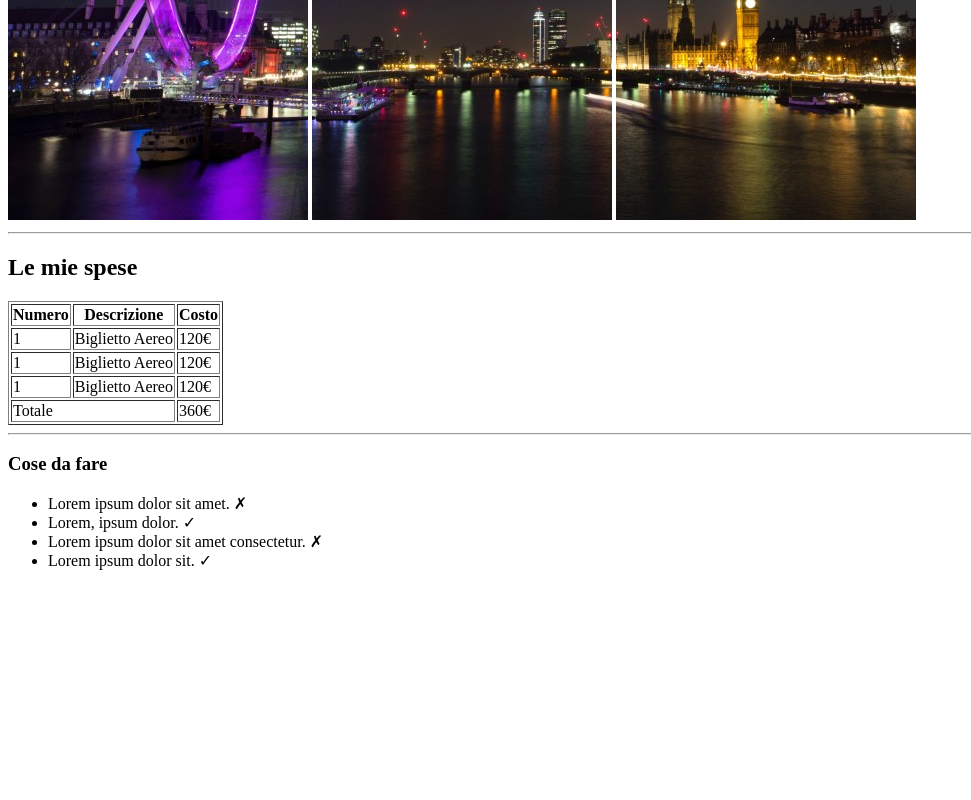
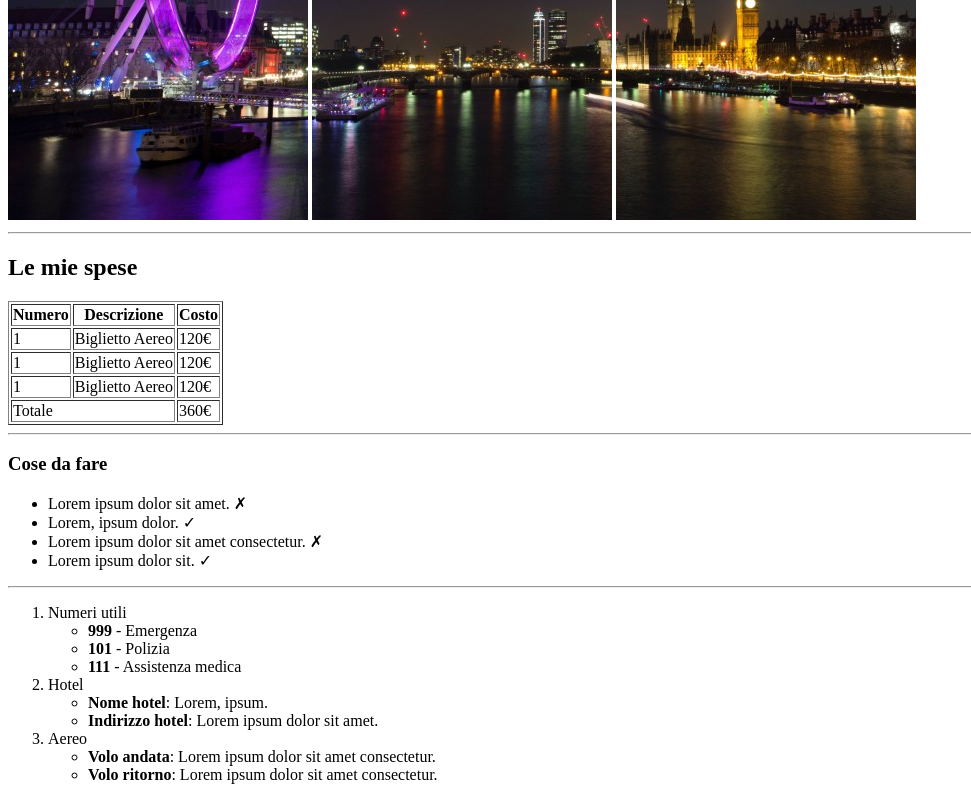
Before and after one commit to TizianoN/117-london-trip, a plain HTML site: page index.html in a window 1280 px wide. Shown: the part 460-1260 px from the top of the page, without its empty margins (0-971 px from the left). Before the commit the page ends 1046 px from the top, so only its background shows below. Drawn offline with Linux system fonts and the light colour scheme.

Commit message:
add infos

```diff
--- a/index.html
+++ b/index.html
@@ -82,11 +82,41 @@
         <li>Lorem ipsum dolor sit amet consectetur. &cross;</li>
         <li>Lorem ipsum dolor sit. &check;</li>
       </ul>
+    </section>
+
+    <!-- separatore -->
+    <hr>
+
+    <!-- info utili -->
+    <section>
+      <ol>
+        <li>
+          Numeri utili
+          <ul>
+            <li><strong>999</strong> - Emergenza</li>
+            <li><strong>101</strong> - Polizia</li>
+            <li><strong>111</strong> - Assistenza medica</li>
+          </ul>
+        </li>
+
+        <li>
+          Hotel
+          <ul>
+            <li><strong>Nome hotel</strong>: Lorem, ipsum.</li>
+            <li><strong>Indirizzo hotel</strong>: Lorem ipsum dolor sit amet.</li>
+          </ul>
+        </li>
+
+        <li>
+          Aereo
+          <ul>
+            <li><strong>Volo andata</strong>: Lorem ipsum dolor sit amet consectetur.</li>
+            <li><strong>Volo ritorno</strong>: Lorem ipsum dolor sit amet consectetur.</li>
+          </ul>
+        </li>
+      </ol>
 
     </section>
-
-    <!-- info utili -->
-    <section></section>
   </main>
 
   <!-- footer - foto -->
```
